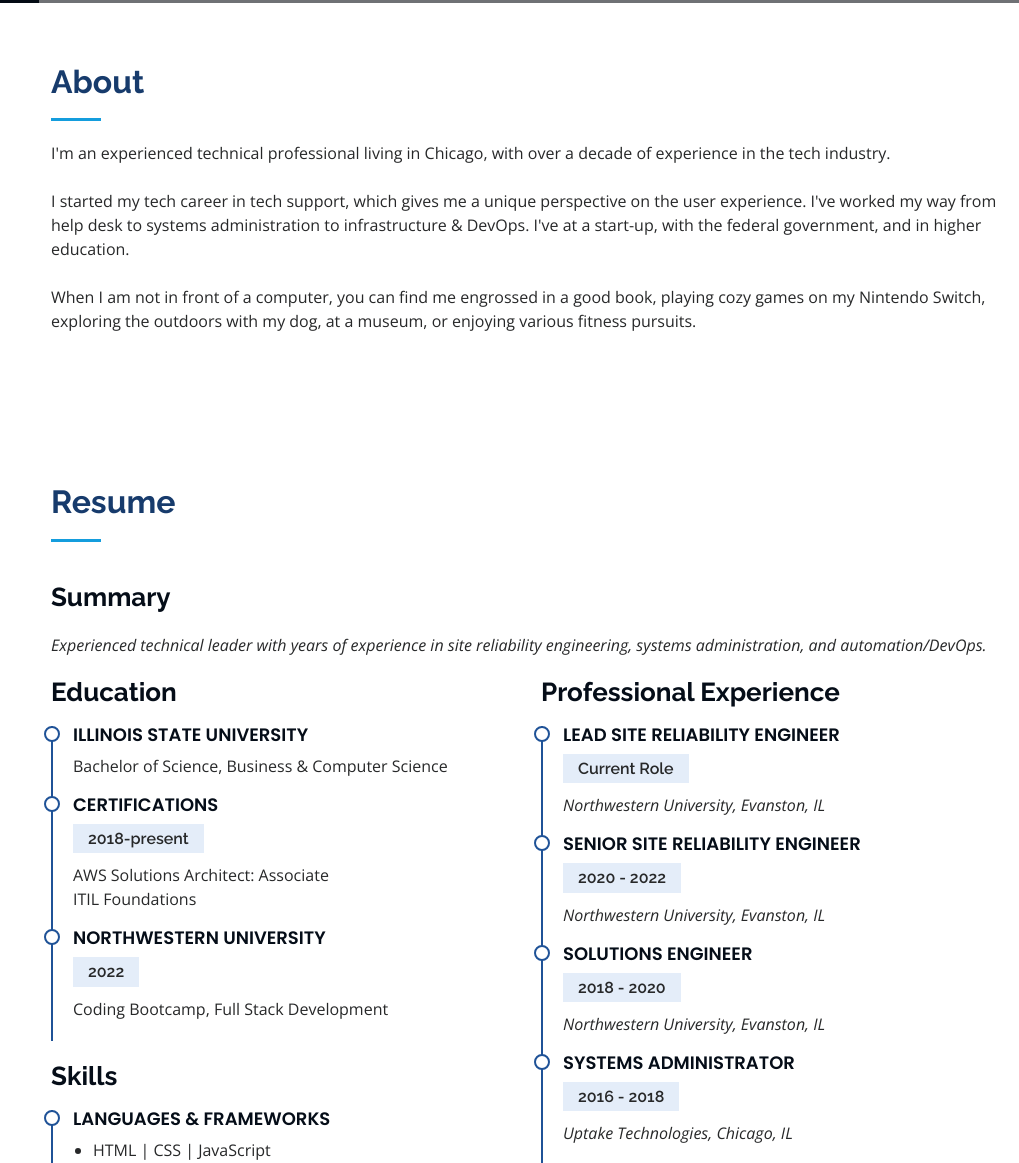
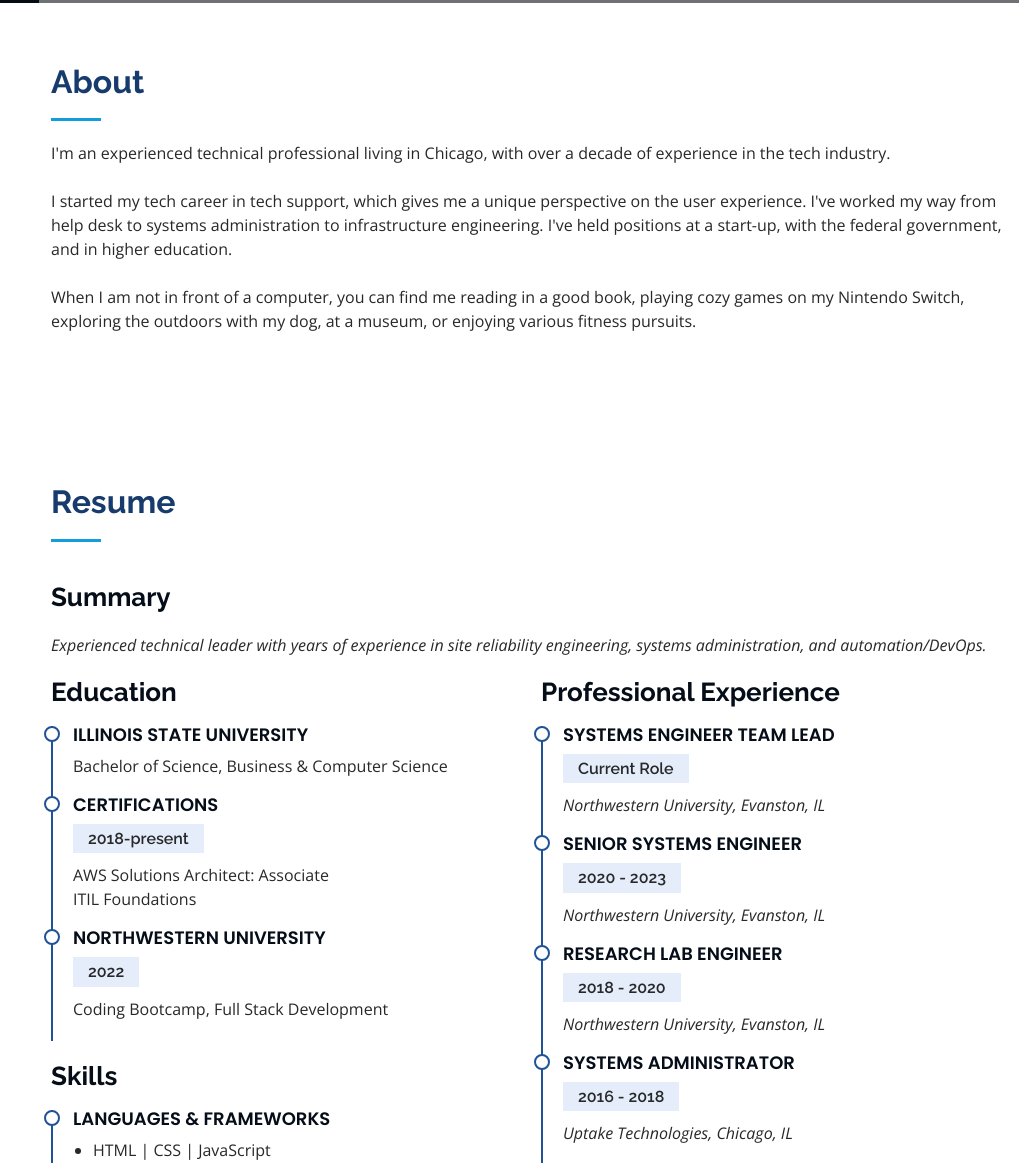
Before and after one commit to jenniwritescode/my_portfolio, a plain HTML site: page index.html in a window 1280 px wide. Shown: the part 797-1960 px from the top of the page, without its empty margins (261-1280 px from the left). Drawn offline with nearby package versions, Linux system fonts and the light colour scheme; grey boxes are pictures that could not be loaded.

Commit message:
update job and about details

```diff
--- a/index.html
+++ b/index.html
@@ -79,10 +79,10 @@
           <h2>About</h2>
           <p>I'm an experienced technical professional living in Chicago, with over a decade of experience in the tech industry.</p>
           <br>
-          <p>I started my tech career in tech support, which gives me a unique perspective on the user experience. I've worked my way from help desk to systems administration to infrastructure & DevOps. I've at a start-up, with the federal government, and in higher education.
+          <p>I started my tech career in tech support, which gives me a unique perspective on the user experience. I've worked my way from help desk to systems administration to infrastructure engineering. I've held positions at a start-up, with the federal government, and in higher education.
           </p>
             <br>
-            <p>When I am not in front of a computer, you can find me engrossed in a good book, playing cozy games on my Nintendo Switch, exploring the outdoors with my dog, at a museum, or enjoying various fitness pursuits.
+            <p>When I am not in front of a computer, you can find me reading in a good book, playing cozy games on my Nintendo Switch, exploring the outdoors with my dog, at a museum, or enjoying various fitness pursuits.
             </p>
         </div>
 
@@ -313,7 +313,7 @@
           <div class="col-lg-6" data-aos="fade-up" data-aos-delay="100">
             <h3 class="resume-title">Professional Experience</h3>
             <div class="resume-item">
-              <h4>Lead Site Reliability Engineer</h4>
+              <h4>Systems Engineer Team Lead</h4>
               <h5>Current Role</h5>
               <p><em>Northwestern University, Evanston, IL</em></p></div>
               <!--<ul>
@@ -324,8 +324,8 @@
               </ul>
             </div>-->
             <div class="resume-item">
-              <h4>Senior Site Reliability Engineer</h4>
-              <h5>2020 - 2022</h5>
+              <h4>Senior Systems Engineer</h4>
+              <h5>2020 - 2023</h5>
               <p><em>Northwestern University, Evanston, IL</em></p>
               <!--<ul>
                 <li>Lead in the design, development, and implementation of the graphic, layout, and production communication materials</li>
@@ -335,7 +335,7 @@
               </ul>-->
             </div>
             <div class="resume-item">
-              <h4>Solutions Engineer</h4>
+              <h4>Research Lab Engineer</h4>
               <h5>2018 - 2020</h5>
               <p><em>Northwestern University, Evanston, IL</em></p>
               <!--<ul>
```
